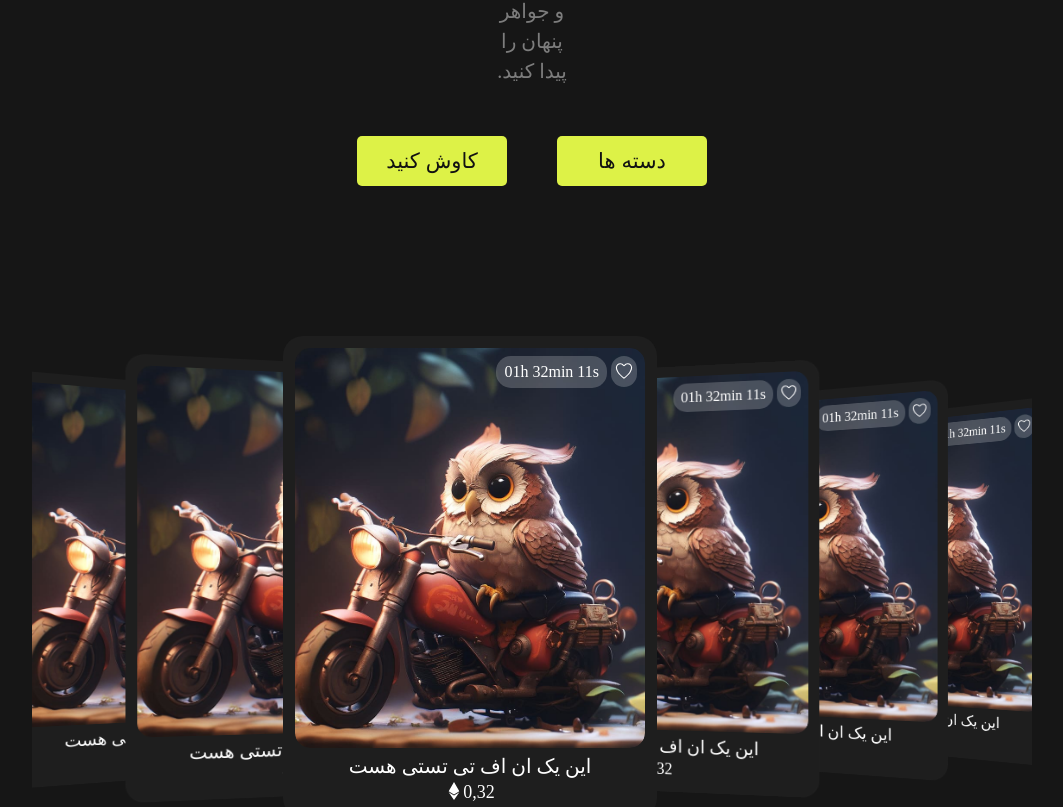
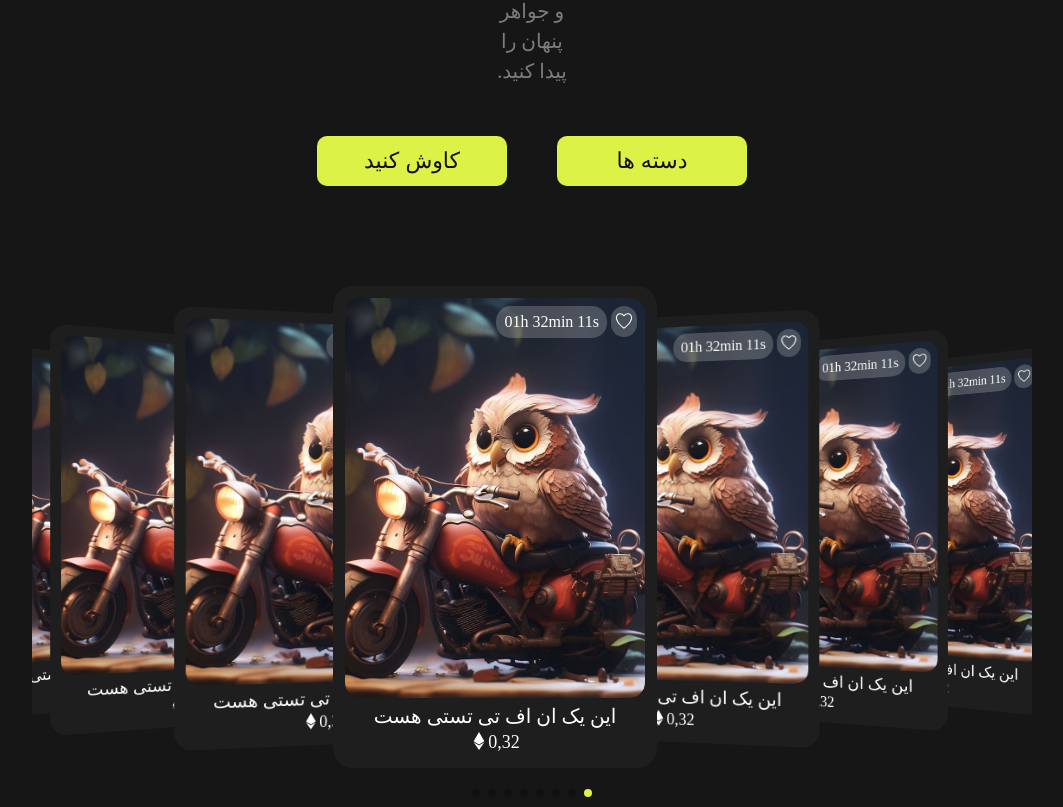
Before and after one commit to ManiPr/demonnft, a React (Create React App) app: page / in a window 1280 px wide. Shown: the part 710-1517 px from the top of the page, without its empty margins (108-1171 px from the left). Built offline with nearby package versions, Linux system fonts and the light colour scheme.

Commit message:
ref:header2

```diff
--- a/src/components/header/Header.css
+++ b/src/components/header/Header.css
@@ -88,7 +88,7 @@
 }
 /* Slider */
 .header__slider{
-    margin-top: 15rem;
+    margin-top: 10rem;
 }
 .swiper {
     max-width: 145rem;
@@ -156,35 +156,3 @@
 .SwiperSlide{
   cursor: pointer;
 }
-
-
-
-/*  */
-.square-line {
-  position: absolute;
-  width: 0.2rem;
-  height: 2rem;
-  background-color: var(--line-color);
-  opacity: 0.5;
-  animation: moveUp 5s infinite linear;
-}
-
-@keyframes moveUp {
-  0% {
-    transform: translateY(100%);
-  }
-  100% {
-    transform: translateY(-100%);
-  }
-}
-
-/* خطوط مربعی را در اسلایدر قرار دهید */
-.header__slider .slider-background {
-  position: absolute;
-  top: 0;
-  left: 0;
-  width: 100%;
-  height: 100%;
-  overflow: hidden;
-  z-index: -1; /* پس‌زمینه را پشت محتوای اسلایدر قرار دهید */
-}
--- a/src/components/nft-card-head/NftCardHead.css
+++ b/src/components/nft-card-head/NftCardHead.css
@@ -3,7 +3,7 @@
     background: #1E1E1E;
     margin-bottom: 40px;
     transition: all 0.2s ease;
-    width: 35rem;
+    width: 30rem;
     height: 40rem;
     padding: 12px 12px 7rem 12px;
     position: relative;
@@ -17,9 +17,9 @@
 .header__swiper-slide:hover .nft-card-head__image{
     transform: scale(1.1);
 }
-/* .nft-card-head:hover{
-    transform:translatey(-1rem)
-} */
+ .nft-card-head:hover{
+    transform:translatey(-.5rem)
+}
 .nft-card-head__link{
     overflow: hidden;
 
--- a/src/styles/components.css
+++ b/src/styles/components.css
@@ -1,9 +1,9 @@
 .button-component{
     background-color: var(--pale-green);
     color: var(--black);
-    border-radius: .5rem;
-    font-size: 2.1rem;
-    width: 15rem;
+    border-radius: 1rem;
+    font-size: 2.2rem;
+    width: 19rem;
     height: 5rem;
     cursor: pointer;
     border: none;
```
